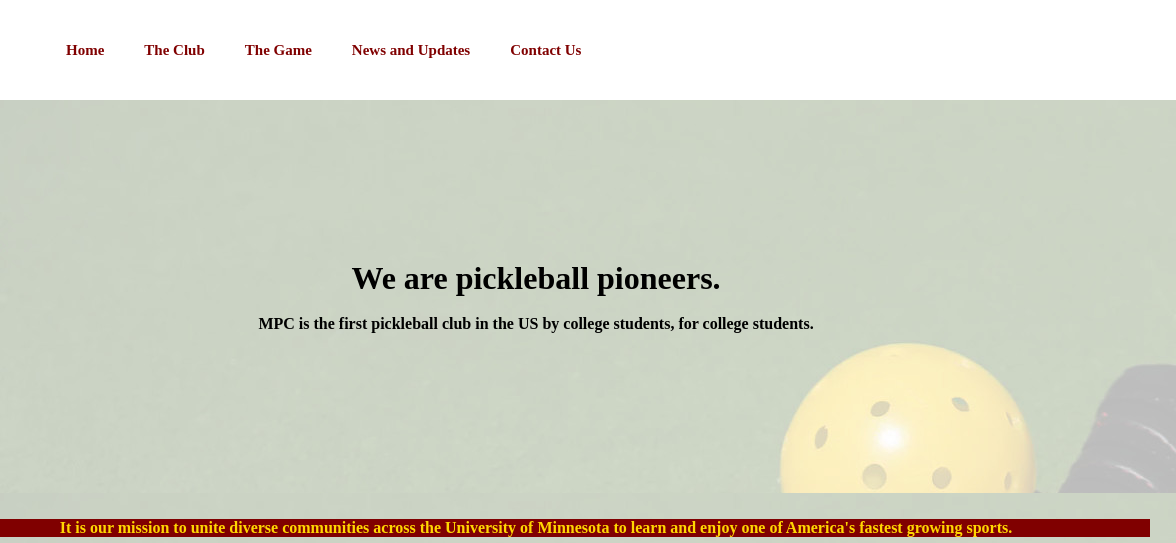
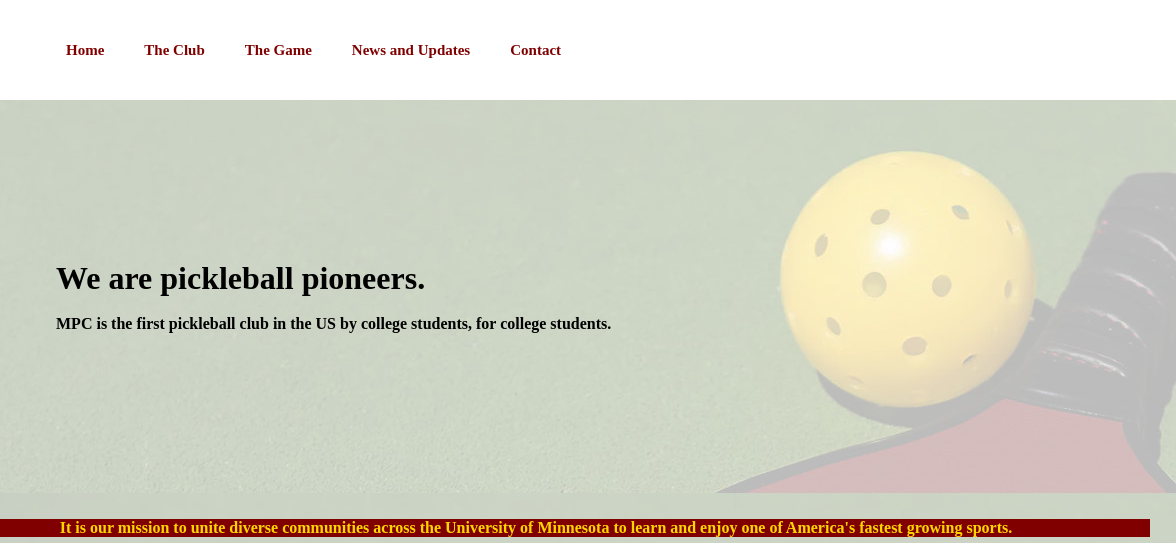
Before and after one commit to might4right/minnpickleball, a plain HTML site: page index.html in a window 1280 px wide. Shown: the top 543 px of the page, 104-1280 px from the left. Drawn offline with Linux system fonts and the light colour scheme; files whose address does not match are found by name.

Commit message:
Website, meet world.

```diff
--- a/index.html
+++ b/index.html
@@ -13,13 +13,13 @@
 			<li><a href="club.html">The Club</a></li>
 			<li><a href="game.html">The Game</a></li>
 			<li><a href="news.html">News and Updates</a></li>
-			<li><a href="contact.html">Contact Us</a></li>
+			<li><a href="contact.html">Contact</a></li>
 		</ul>
 		</span>
 	</nav>
 
 <div id="welcomebox">
-	<div id="pioneers"><h1 id="pioneers" align=center>We are pickleball pioneers.</h1><br><b id="pioneers">MPC is the first pickleball club in the US by college students, for college students.</b></div>
+	<div id="pioneers"><h1 id="pioneers" align=left>We are pickleball pioneers.</h1><br><b id="pioneers">MPC is the first pickleball club in the US by college students, for college students.</b></div>
 </div>
 
 <div id="missionstate">
--- a/styles.css
+++ b/styles.css
@@ -41,8 +41,8 @@ ul li a:hover {
 #welcomebox {
   background-color: #FFDE7A;
   padding: 12.5%;
-  text-align: center;
-  background-image: url(homebackground.jpg);
+  text-align: left;
+  background-image: url(homebackgroundcropped.jpg);
 }
 
 #missionstate {
```
Also changed, not shown: oldcrap.html (+1 -1 lines).
